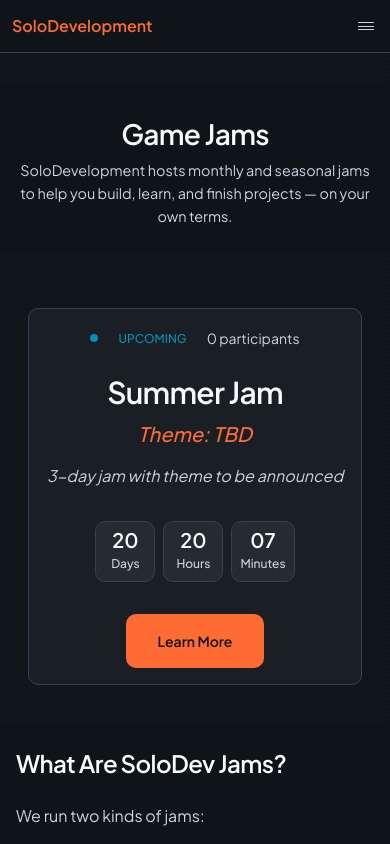
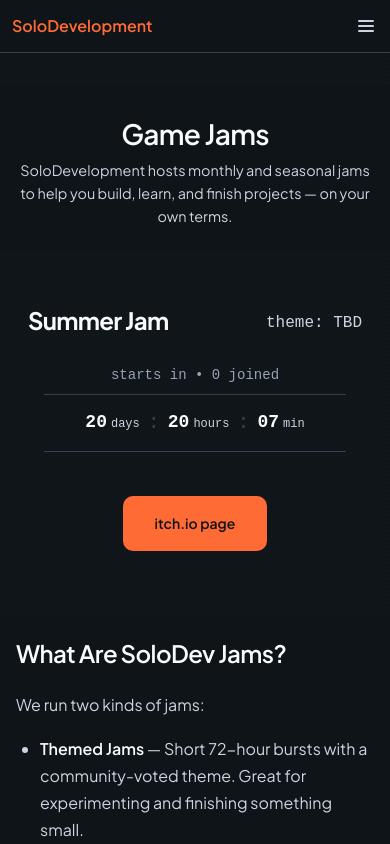
Before and after one commit to CharlesKleeven/solodevelopment, a React (Create React App) app in the folder client/: page /jams in a window 390 px wide. Shown: the top 844 px of the page. Built offline with nearby package versions, Linux system fonts and the light colour scheme; no server answers.

Commit message:
Fixed hambruger mobile, redesigned the jam voting page a bit

```diff
--- a/client/src/components/ThemeVoting.tsx
+++ b/client/src/components/ThemeVoting.tsx
@@ -150,7 +150,7 @@ const ThemeVoting: React.FC<ThemeVotingProps> = ({ jamId, votingDeadline, isVoti
                 <div className="container">
                     <div className="theme-voting">
                         <div className="voting-header">
-                            <h3>// theme voting</h3>
+                            <h3>// themes</h3>
                         </div>
                         <div className="verify-prompt">
                             <span className="verify-icon">[!]</span>
@@ -170,7 +170,7 @@ const ThemeVoting: React.FC<ThemeVotingProps> = ({ jamId, votingDeadline, isVoti
                 <div className="container">
                     <div className="theme-voting">
                         <div className="voting-header">
-                            <h3>// theme voting</h3>
+                            <h3>// themes</h3>
                         </div>
                         <div className="verify-prompt">
                             <span className="verify-icon">[!]</span>
@@ -188,7 +188,7 @@ const ThemeVoting: React.FC<ThemeVotingProps> = ({ jamId, votingDeadline, isVoti
             <div className="container">
                 <div className="theme-voting">
             <div className="voting-header">
-                <h3>// theme voting</h3>
+                <h3>// themes</h3>
                 {votingDeadline && (
                     <span className="voting-deadline">{getTimeLeft()}</span>
                 )}
--- a/client/src/components/navbar.css
+++ b/client/src/components/navbar.css
@@ -156,24 +156,37 @@
     border: none;
     cursor: pointer;
     padding: var(--space-2);
-    flex-direction: column;
-    gap: 3px;
+    position: relative;
     width: 24px;
     height: 24px;
-    align-items: center;
-    justify-content: center;
 }
 
 .hamburger-line {
+    position: absolute;
     width: 16px;
     height: 2px;
     background: var(--text-secondary);
-    transition: all var(--transition);
+    transition: all 0.3s ease;
     border-radius: 1px;
+    left: 50%;
+    transform: translateX(-50%);
+}
+
+.hamburger-line:nth-child(1) {
+    top: 6px;
+}
+
+.hamburger-line:nth-child(2) {
+    top: 11px;
+}
+
+.hamburger-line:nth-child(3) {
+    top: 16px;
 }
 
 .hamburger-line.open:nth-child(1) {
-    transform: rotate(45deg) translate(4px, 4px);
+    top: 11px;
+    transform: translateX(-50%) rotate(45deg);
 }
 
 .hamburger-line.open:nth-child(2) {
@@ -181,7 +194,8 @@
 }
 
 .hamburger-line.open:nth-child(3) {
-    transform: rotate(-45deg) translate(5px, -5px);
+    top: 11px;
+    transform: translateX(-50%) rotate(-45deg);
 }
 
 .mobile-menu {
--- a/client/src/pages/Jams.tsx
+++ b/client/src/pages/Jams.tsx
@@ -90,86 +90,100 @@ const Jams = () => {
         </div>
       </section>
 
+
       <section className="jam-featured" data-fade data-delay="2">
         <div className="container">
           {jamLoading ? (
             <div className="jam-featured-card">
-              <div className="jam-status">
-                <div className="status-dot"></div>
-                <span className="status-text">Loading...</span>
+              <div className="jam-header">
+                <h2 className="jam-title">Loading jam data...</h2>
               </div>
-              <h2 className="jam-title">Loading jam data...</h2>
             </div>
           ) : jamData ? (
             <div className="jam-featured-card">
-              <div className={`jam-status ${jamData.status}`}>
-                <div className="status-dot"></div>
-                <span className="status-text">
-                  {jamData.status === 'upcoming' ? 'Upcoming' :
-                    jamData.status === 'active' ? 'Active' : 'Ended'}
-                </span>
-                <span className="jam-participants">{jamData.participants} participants</span>
-              </div>
+              <div className="jam-header">
                 <h2 className="jam-title">{jamData.title}</h2>
                 <p className="jam-theme">
-                Theme: {jamData.theme !== 'TBD' ? `"${jamData.theme}"` : jamData.theme}
+                  {jamData.theme !== 'TBD' ?
+                    `theme: "${jamData.theme}"` :
+                    'theme: TBD'}
                 </p>
-              <p className="jam-description">{jamData.description}</p>
+              </div>
 
-              <div className="jam-timer">
-                <div className="timer-unit">
-                  <div className="timer-number">{timeLeft.days}</div>
-                  <div className="timer-label">Days</div>
+              <div className="jam-timer-section">
+                <div className="timer-label-main">
+                  {jamData.status === 'upcoming' ? 'starts in' : 'ends in'} • {jamData.participants} joined
                 </div>
-                <div className="timer-unit">
-                  <div className="timer-number">{timeLeft.hours}</div>
-                  <div className="timer-label">Hours</div>
+                <div className="jam-timer-bar">
+                  <div className="timer-segment">
+                    <span className="timer-value">{timeLeft.days}</span>
+                    <span className="timer-unit-label">days</span>
                   </div>
-                <div className="timer-unit">
-                  <div className="timer-number">{timeLeft.minutes}</div>
-                  <div className="timer-label">Minutes</div>
+                  <div className="timer-separator">:</div>
+                  <div className="timer-segment">
+                    <span className="timer-value">{timeLeft.hours}</span>
+                    <span className="timer-unit-label">hours</span>
+                  </div>
+                  <div className="timer-separator">:</div>
+                  <div className="timer-segment">
+                    <span className="timer-value">{timeLeft.minutes}</span>
+                    <span className="timer-unit-label">min</span>
+                  </div>
                 </div>
               </div>
 
+              <div className="jam-bottom-section">
                 <div className="jam-actions">
                   <a href={jamData.url} className="btn btn-primary" target="_blank" rel="noopener noreferrer nofollow">
-                  {jamData.status === 'upcoming' ? 'Learn More' :
+                    {jamData.status === 'upcoming' ? 'itch.io page' :
                       jamData.status === 'active' ? 'Join Jam' : 'View Results'}
                   </a>
                   {(jamData.status === 'active' || jamData.status === 'ended') && (
-                  <a href={jamData.url} className="btn btn-secondary" target="_blank" rel="noopener noreferrer nofollow">View Submissions</a>
+                    <a href={jamData.url} className="btn btn-ghost" target="_blank" rel="noopener noreferrer nofollow">View Submissions</a>
+                  )}
+                </div>
+
+                {jamData.isVotingOpen && (
+                  <div className="voting-flow">
+                    <div className="voting-hint">
+                      <span>↓ vote on themes below</span>
+                    </div>
+                  </div>
                 )}
               </div>
             </div>
           ) : (
             // Fallback if API fails - matches current jam config
             <div className="jam-featured-card">
-              <div className="jam-status upcoming">
-                <div className="status-dot"></div>
-                <span className="status-text">Upcoming</span>
-                <span className="jam-participants">0 participants</span>
+              <div className="jam-header">
+                <h2 className="jam-title">Summer Jam</h2>
+                <p className="jam-theme">theme: TBD</p>
               </div>
-              <h2 className="jam-title">Summer Jam</h2>
-              <p className="jam-theme">Theme: TBD</p>
-              <p className="jam-description">3-day jam with theme to be announced</p>
 
-              <div className="jam-timer">
-                <div className="timer-unit">
-                  <div className="timer-number">{timeLeft.days}</div>
-                  <div className="timer-label">Days</div>
+              <div className="jam-timer-section">
+                <div className="timer-label-main">starts in</div>
+                <div className="jam-timer-bar">
+                  <div className="timer-segment">
+                    <span className="timer-value">{timeLeft.days}</span>
+                    <span className="timer-unit-label">days</span>
                   </div>
-                <div className="timer-unit">
-                  <div className="timer-number">{timeLeft.hours}</div>
-                  <div className="timer-label">Hours</div>
+                  <div className="timer-separator">:</div>
+                  <div className="timer-segment">
+                    <span className="timer-value">{timeLeft.hours}</span>
+                    <span className="timer-unit-label">hours</span>
                   </div>
-                <div className="timer-unit">
-                  <div className="timer-number">{timeLeft.minutes}</div>
-                  <div className="timer-label">Minutes</div>
+                  <div className="timer-separator">:</div>
+                  <div className="timer-segment">
+                    <span className="timer-value">{timeLeft.minutes}</span>
+                    <span className="timer-unit-label">min</span>
+                  </div>
                 </div>
               </div>
 
+              <div className="jam-bottom-section">
                 <div className="jam-actions">
-                <a href="https://itch.io/jam/solodevelopment-summer-jam" className="btn btn-primary" target="_blank" rel="noopener noreferrer nofollow">Learn More</a>
+                  <a href="https://itch.io/jam/solodevelopment-summer-jam" className="btn btn-primary" target="_blank" rel="noopener noreferrer nofollow">itch.io page</a>
+                </div>
               </div>
             </div>
           )}
--- a/client/src/pages/jams.css
+++ b/client/src/pages/jams.css
@@ -6,124 +6,112 @@
 
 /* ===== FEATURED JAM - CENTERPIECE ===== */
 .jam-featured {
-    padding: var(--space-2) 0;
+    padding: var(--space-8) 0;
     margin-bottom: var(--space-4);
 }
 
 .jam-featured-card {
-    background: var(--bg-secondary);
-    border: 1px solid var(--border-subtle);
-    border-radius: var(--border-radius-lg);
-    padding: var(--space-12);
-    text-align: center;
-    max-width: 48rem;
+    max-width: 36rem;
     margin: 0 auto;
     position: relative;
-    overflow: hidden;
 }
 
 
-.jam-status {
+/* Header Section */
+.jam-header {
+    margin-bottom: var(--space-6);
+    text-align: center;
+}
+
+.jam-title {
+    font-size: var(--text-4xl);
+    font-weight: 700;
+    color: var(--text-primary);
+    margin-bottom: var(--space-2);
+    letter-spacing: -0.03em;
+    line-height: 1;
+}
+
+.jam-theme {
+    font-size: var(--text-base);
+    color: var(--text-secondary);
+    font-weight: 400;
+    margin-bottom: 0;
+    font-family: monospace;
+}
+
+/* ===== TIMER SECTION ===== */
+.jam-timer-section {
+    margin-bottom: var(--space-8);
+    text-align: center;
+}
+
+.timer-label-main {
+    font-size: var(--text-sm);
+    color: var(--text-tertiary);
+    margin-bottom: var(--space-2);
+    font-family: monospace;
+}
+
+.jam-timer-bar {
     display: flex;
     align-items: center;
     justify-content: center;
     gap: var(--space-3);
-    margin-bottom: var(--space-6);
-    font-size: var(--text-sm);
+    font-family: monospace;
+    padding: var(--space-4) 0;
+    border-top: 1px solid var(--border-subtle);
+    border-bottom: 1px solid var(--border-subtle);
 }
 
-.status-dot {
-    width: 8px;
-    height: 8px;
-    border-radius: 50%;
-    background: var(--color-success);
-    animation: pulse 2s infinite;
+.timer-segment {
+    display: flex;
+    align-items: baseline;
+    gap: var(--space-1);
 }
 
-@keyframes pulse {
-
-    0%,
-    100% {
-        opacity: 1;
-    }
-
-    50% {
-        opacity: 0.6;
-    }
+.timer-value {
+    font-size: var(--text-2xl);
+    font-weight: 600;
+    color: var(--text-primary);
+    line-height: 1;
+    font-variant-numeric: tabular-nums;
 }
 
-.status-text {
-    font-weight: 600;
+.timer-unit-label {
+    font-size: var(--text-sm);
+    color: var(--text-secondary);
 }
 
-.jam-participants {
+.timer-separator {
+    font-size: var(--text-xl);
     color: var(--text-tertiary);
+    margin: 0;
+    opacity: 0.3;
 }
 
-.jam-title {
-    font-size: var(--text-3xl);
-    font-weight: 600;
-    color: var(--text-primary);
-    margin-bottom: var(--space-3);
-    letter-spacing: -0.025em;
-}
-
-.jam-theme {
-    font-size: var(--text-lg);
-    color: var(--color-accent);
-    font-weight: 500;
-    margin-bottom: var(--space-4);
-    font-style: italic;
-}
-
-.jam-description {
-    font-size: var(--text-lg);
-    color: var(--text-secondary);
-    line-height: 1.6;
-    margin-bottom: var(--space-8);
-    max-width: 32rem;
-    margin-left: auto;
-    margin-right: auto;
-}
-
-/* ===== PROMINENT TIMER ===== */
-.jam-timer {
-    display: flex;
-    justify-content: center;
-    gap: var(--space-4);
-    margin-bottom: var(--space-8);
-}
-
-.timer-unit {
+/* ===== BOTTOM SECTION ===== */
+.jam-bottom-section {
     text-align: center;
-    padding: var(--space-6);
-    background: var(--bg-tertiary);
-    border: 1px solid var(--border-subtle);
-    border-radius: var(--border-radius-lg);
-    min-width: 100px;
     position: relative;
 }
 
-
-.timer-number {
-    font-size: var(--text-3xl);
-    font-weight: 600;
-    color: var(--text-primary);
-    line-height: 1;
-    margin-bottom: var(--space-1);
-}
-
-.timer-label {
-    font-size: var(--text-sm);
-    color: var(--text-secondary);
-    font-weight: 500;
-}
-
-/* ===== JAM ACTIONS ===== */
 .jam-actions {
     display: flex;
     justify-content: center;
     gap: var(--space-4);
+    margin-bottom: var(--space-6);
+}
+
+/* Voting Flow */
+.voting-flow {
+    margin-top: var(--space-4);
+}
+
+.voting-hint {
+    font-size: var(--text-sm);
+    color: var(--text-tertiary);
+    font-family: monospace;
 }
 
 /* ===== INFO SECTION ===== */
@@ -241,49 +229,6 @@
 }
 
 
-/* Better spacing and hierarchy for jam featured card */
-.jam-featured-card {
-    text-align: center;
-}
-
-.jam-featured-card .jam-title {
-    font-size: var(--text-3xl);
-    font-weight: 600;
-    margin-bottom: var(--space-2);
-    line-height: 1.1;
-}
-
-.jam-featured-card .jam-theme {
-    font-size: var(--text-xl);
-    color: var(--color-accent);
-    font-style: italic;
-    margin-bottom: var(--space-3);
-    font-weight: 500;
-}
-
-.jam-featured-card .jam-description {
-    font-size: var(--text-base);
-    color: var(--text-secondary);
-    margin-bottom: var(--space-8);
-    max-width: 42rem;
-    margin-left: auto;
-    margin-right: auto;
-}
-
-/* Cleaner timer styling */
-.jam-timer {
-    margin-bottom: var(--space-8);
-}
-
-/* Better status line */
-.jam-status {
-    margin-bottom: var(--space-6);
-}
-
-.jam-participants {
-    font-size: var(--text-sm);
-    color: var(--text-secondary);
-}
 
 /* ===== RESPONSIVE ===== */
 @media (max-width: 768px) {
@@ -300,25 +245,19 @@
     }
 
     .jam-featured-card {
-        padding: var(--space-6);
         margin: 0 var(--space-4);
     }
 
     .jam-title {
-        font-size: var(--text-2xl);
+        font-size: var(--text-3xl);
     }
 
-    .jam-timer {
-        gap: var(--space-3);
+    .jam-timer-section {
+        padding: var(--space-3) var(--space-4);
     }
 
-    .timer-unit {
-        padding: var(--space-3);
-        min-width: 70px;
-    }
-
-    .timer-number {
-        font-size: var(--text-2xl);
+    .timer-value {
+        font-size: var(--text-xl);
     }
 
     .jam-actions {
@@ -342,30 +281,29 @@
 }
 
 @media (max-width: 480px) {
-    .jam-timer {
-        gap: var(--space-2);
+    .jam-featured-card {
+        margin: 0 var(--space-3);
     }
 
-    .timer-unit {
-        padding: var(--space-2);
-        min-width: 60px;
+    .jam-title {
+        font-size: var(--text-2xl);
     }
 
-    .timer-number {
-        font-size: var(--text-xl);
+    .jam-timer-bar {
+        gap: var(--space-2);
+        padding: var(--space-3) 0;
     }
 
-    .timer-label {
-        font-size: var(--text-xs);
+    .timer-value {
+        font-size: var(--text-lg);
     }
 
-    .jam-featured-card {
-        margin: 0 var(--space-3);
-        padding: var(--space-4);
+    .timer-unit-label {
+        font-size: var(--text-xs);
     }
 }
 
 /* Theme Voting Section */
 .theme-voting-section {
-    padding: var(--space-4) 0;
+    padding: 0 0 var(--space-4) 0;
 }
```
Also changed, not shown: 1 other file (tests, documents, lock files or other folders). Lines whose indentation alone changed are shown as unchanged.
